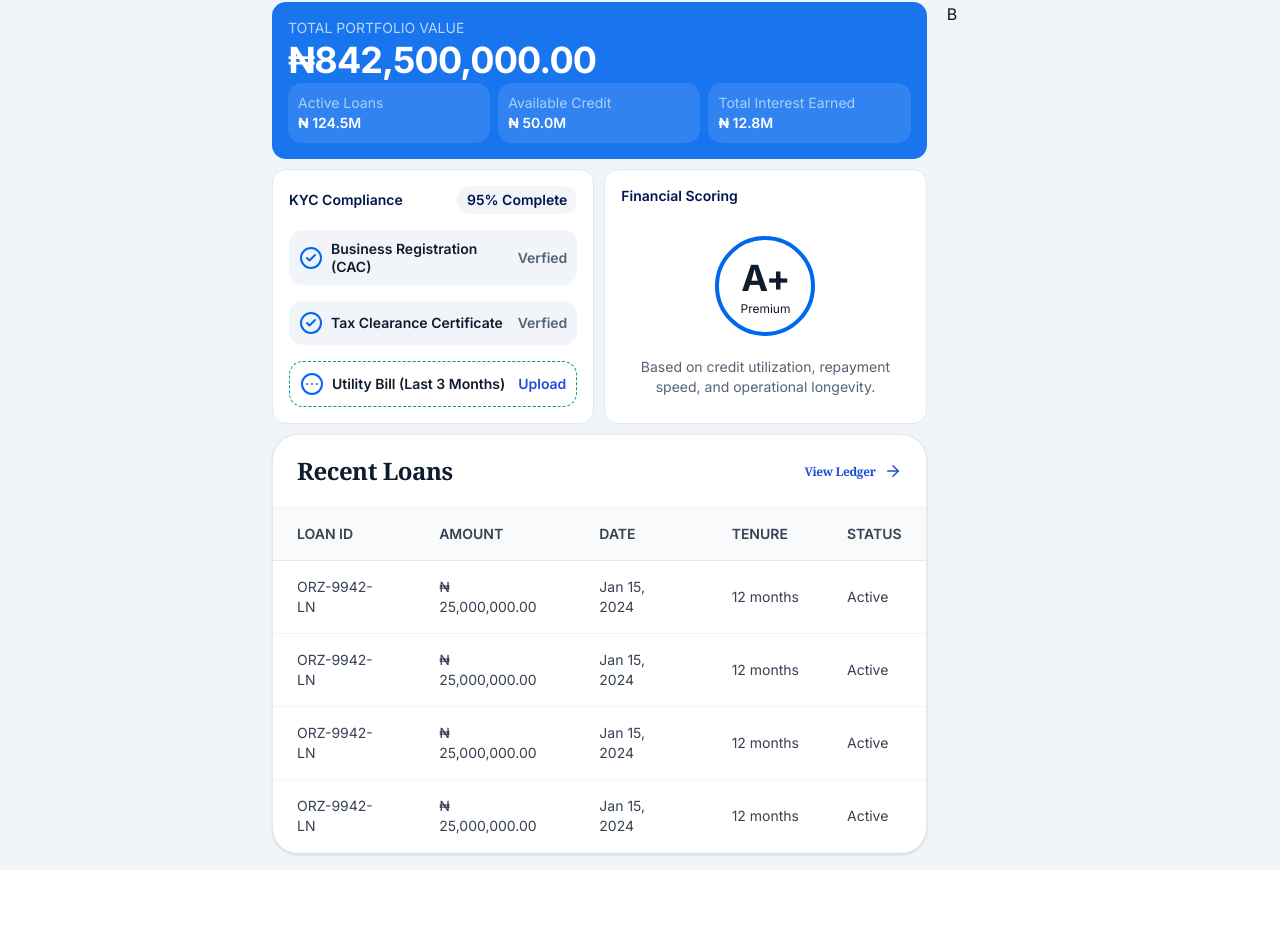
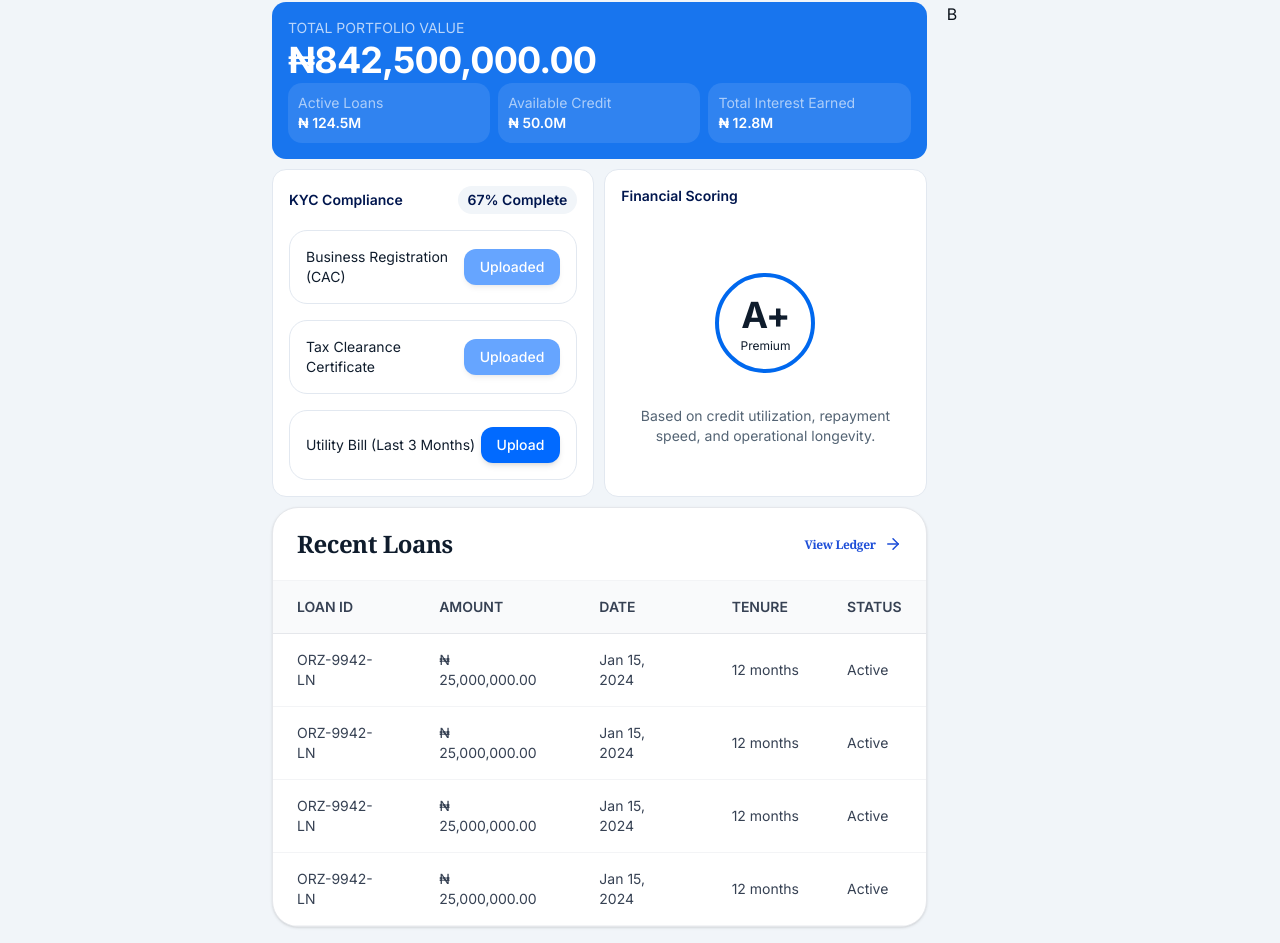
Before and after one commit to Banicoop/coocredit-business, a Next.js app: page /super-agent/customers/1 in a window 1280 px wide. Shown: the part 1106-2049 px from the top of the page. Before the commit the page ends 1976 px from the top, so only its background shows below. Built offline with nearby package versions, Linux system fonts and the light colour scheme; a web font is replaced by a local one.

Commit message:
implement KYC documents upload

```diff
--- a/src/app/(dashboard)/super-agent/(main)/customers/[id]/_sections/KYCCompliance.tsx
+++ b/src/app/(dashboard)/super-agent/(main)/customers/[id]/_sections/KYCCompliance.tsx
@@ -1,18 +1,15 @@
+'use client';
+
 import Typography from '@/components/primitives/Typography';
 import { Flex, FlexCol, GridItem } from '@/components/ui/ui-layout';
-import { CheckCircle2, CircleEllipsis } from 'lucide-react';
-import React from 'react'
+import { useState } from 'react';
+import Card from './cards';
 
-const Card = ({label, isUploaded = false}: {label: string, isUploaded?: boolean}) => (
-    <Flex className={`p-2.5 rounded-lg gap-2.5 justify-between ${isUploaded ? 'bg-accent': 'border border-dashed border-chart-2'}`}>
-
-        <Typography
-            startIcon={isUploaded ?
-        <CheckCircle2 size={24} className='text-primary font-bold'/>:
-        <CircleEllipsis size={24} className='text-primary font-bold'/>} weight='semibold'>{label}</Typography>
-        <Typography color={isUploaded ? 'primary': 'active'} weight='semibold'>{isUploaded ? 'Verfied': 'Upload'}</Typography>
-    </Flex>
-)
+type DocumentItem = {
+  label: string;
+  isUploaded: boolean;
+  file?: File;
+};
 
 
 export const FinScore = () => {
@@ -31,17 +28,74 @@ export const FinScore = () => {
 }
 
 const KYCCompliance = () => {
+  const [documents, setDocuments] = useState<DocumentItem[]>([
+    {
+      label: 'Business Registration (CAC)',
+      isUploaded: true,
+    },
+    {
+      label: 'Tax Clearance Certificate',
+      isUploaded: true,
+    },
+    {
+      label: 'Utility Bill (Last 3 Months)',
+      isUploaded: false,
+    },
+  ]);
+
+  const handleUpload = (label: string, file: File) => {
+    console.log('Uploading:', label, file);
+
+    setDocuments((prev) =>
+      prev.map((doc) =>
+        doc.label === label
+          ? {
+              ...doc,
+              file,
+              isUploaded: true,
+            }
+          : doc
+      )
+    );
+
+    // Call your upload API here
+    // await uploadDocument(file)
+  };
+
+  const completion = Math.round(
+    (documents.filter((doc) => doc.isUploaded).length /
+      documents.length) *
+      100
+  );
+
   return (
-    <GridItem className='gap-4'>
-        <Flex className='justify-between'>
-            <Typography color='primary2' weight='semibold'>KYC Compliance</Typography>
-            <Typography color='primary2' weight='semibold' className='py-1 px-2.5 bg-accent rounded-lg text-lg' >95% Complete</Typography>
-        </Flex>
-        <Card label='Business Registration (CAC)' isUploaded/>
-        <Card label='Tax Clearance Certificate' isUploaded/>
-        <Card label='Utility Bill (Last 3 Months)' />
+    <GridItem className="gap-4">
+      <Flex className="justify-between items-center">
+        <Typography color="primary2" weight="semibold">
+          KYC Compliance
+        </Typography>
+
+        <Typography
+          color="primary2"
+          weight="semibold"
+          className="py-1 px-2.5 bg-accent rounded-lg text-lg"
+        >
+          {completion}% Complete
+        </Typography>
+      </Flex>
+
+      {documents.map((document) => (
+        <Card
+          key={document.label}
+          label={document.label}
+          isUploaded={document.isUploaded}
+          onUpload={(file) =>
+            handleUpload(document.label, file)
+          }
+        />
+      ))}
     </GridItem>
-  )
-}
+  );
+};
 
 export default KYCCompliance;
--- /dev/null
+++ b/src/app/(dashboard)/super-agent/(main)/customers/[id]/_sections/cards.tsx
@@ -0,0 +1,62 @@
+'use client';
+
+import React, { useRef } from 'react';
+import Button from '@/components/primitives/buttons/Button';
+import Typography from '@/components/primitives/Typography';
+import { Flex } from '@/components/ui/ui-layout';
+
+type CardProps = {
+  label: string;
+  isUploaded?: boolean;
+  onUpload?: (file: File) => void;
+};
+
+const Card = ({
+  label,
+  isUploaded = false,
+  onUpload,
+}: CardProps) => {
+  const fileInputRef = useRef<HTMLInputElement>(null);
+
+  const handleUploadClick = () => {
+    fileInputRef.current?.click();
+  };
+
+  const handleFileChange = (
+    e: React.ChangeEvent<HTMLInputElement>
+  ) => {
+    const file = e.target.files?.[0];
+
+    if (file) {
+      onUpload?.(file);
+    }
+  };
+
+  return (
+    <Flex className="items-center justify-between p-4 border rounded-xl">
+      <Typography>{label}</Typography>
+
+      {isUploaded ? (
+        <Button disabled>
+          Uploaded
+        </Button>
+      ) : (
+        <>
+          <Button onClick={handleUploadClick}>
+            Upload
+          </Button>
+
+          <input
+            ref={fileInputRef}
+            type="file"
+            className="hidden"
+            accept=".pdf,.jpg,.jpeg,.png,.doc,.docx"
+            onChange={handleFileChange}
+          />
+        </>
+      )}
+    </Flex>
+  );
+};
+
+export default Card;
```
